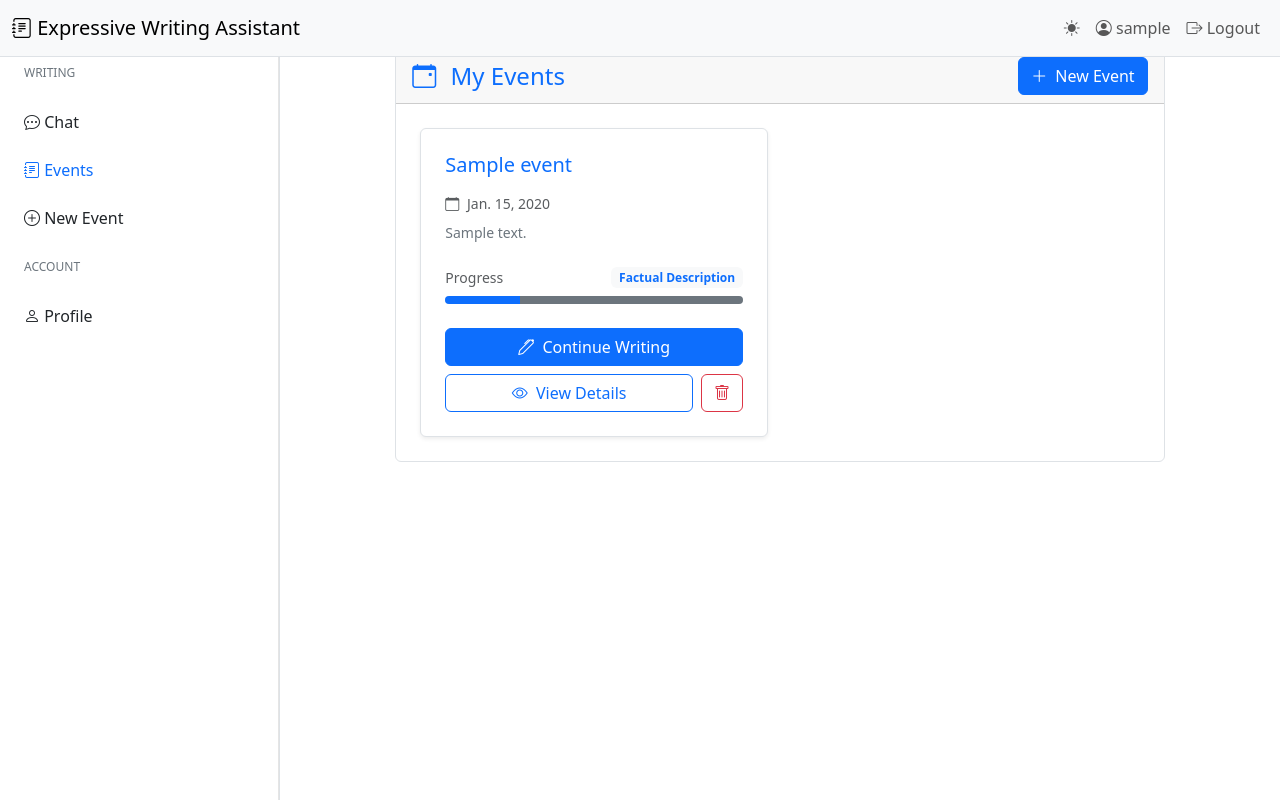
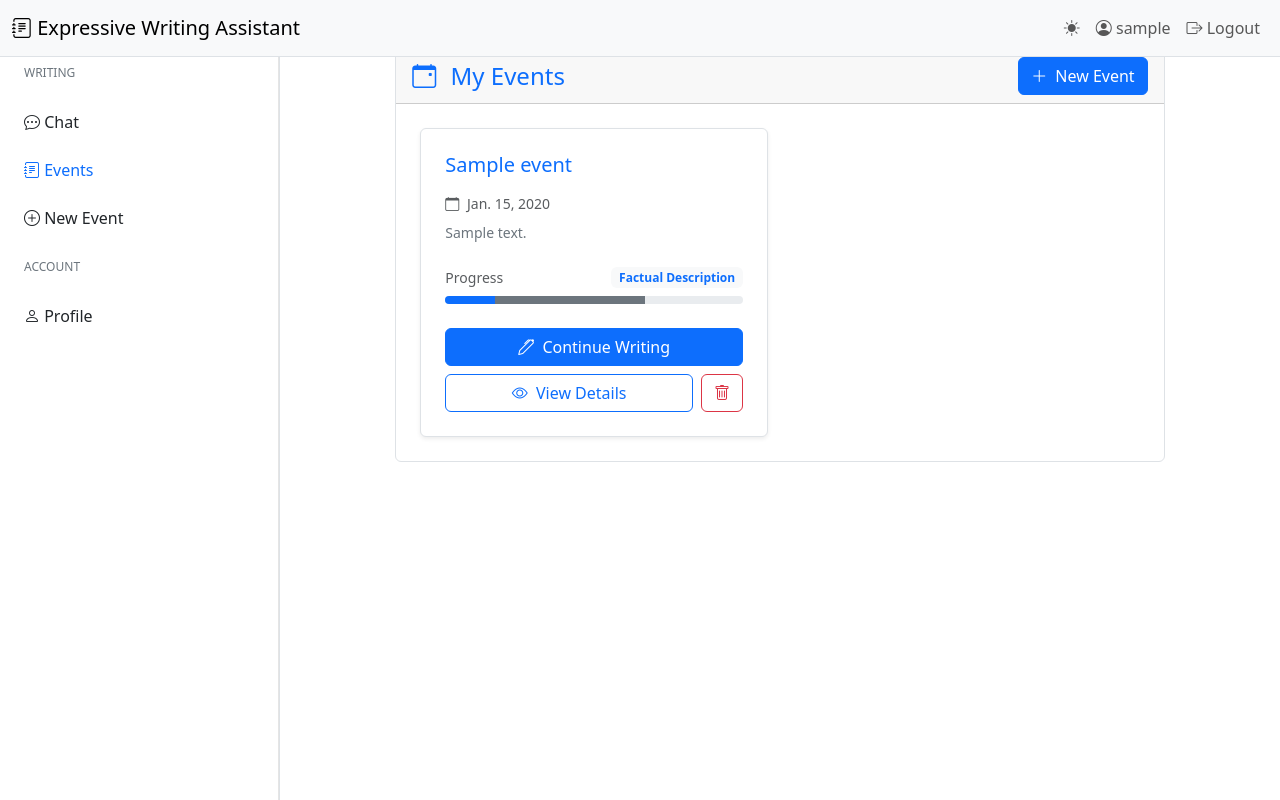
Before and after one commit to ComplexNets/ep, a Django app: page /events/ in a window 1280 px wide. Run offline with Django 5.2, Linux system fonts and the light colour scheme; a user stored in the database is signed in; tables that the repository leaves empty hold one stand-in row (values such as "Sample post").

Commit message:
railway env

```diff
--- a/chatbot/templates/chatbot/event_list.html
+++ b/chatbot/templates/chatbot/event_list.html
@@ -47,7 +47,7 @@
                                             {% for phase, display in phases %}
                                             <div class="progress-bar {% if event.current_phase == phase %}bg-primary{% else %}bg-secondary{% endif %}"
                                                  role="progressbar"
-                                                 style="width: calc(100% / {{ total_phases }})"
+                                                 style="width: 50px"
                                                  aria-valuenow="{{ forloop.counter }}"
                                                  aria-valuemin="0"
                                                  aria-valuemax="{{ total_phases }}">
```
Also changed, not shown: 1 other file.
